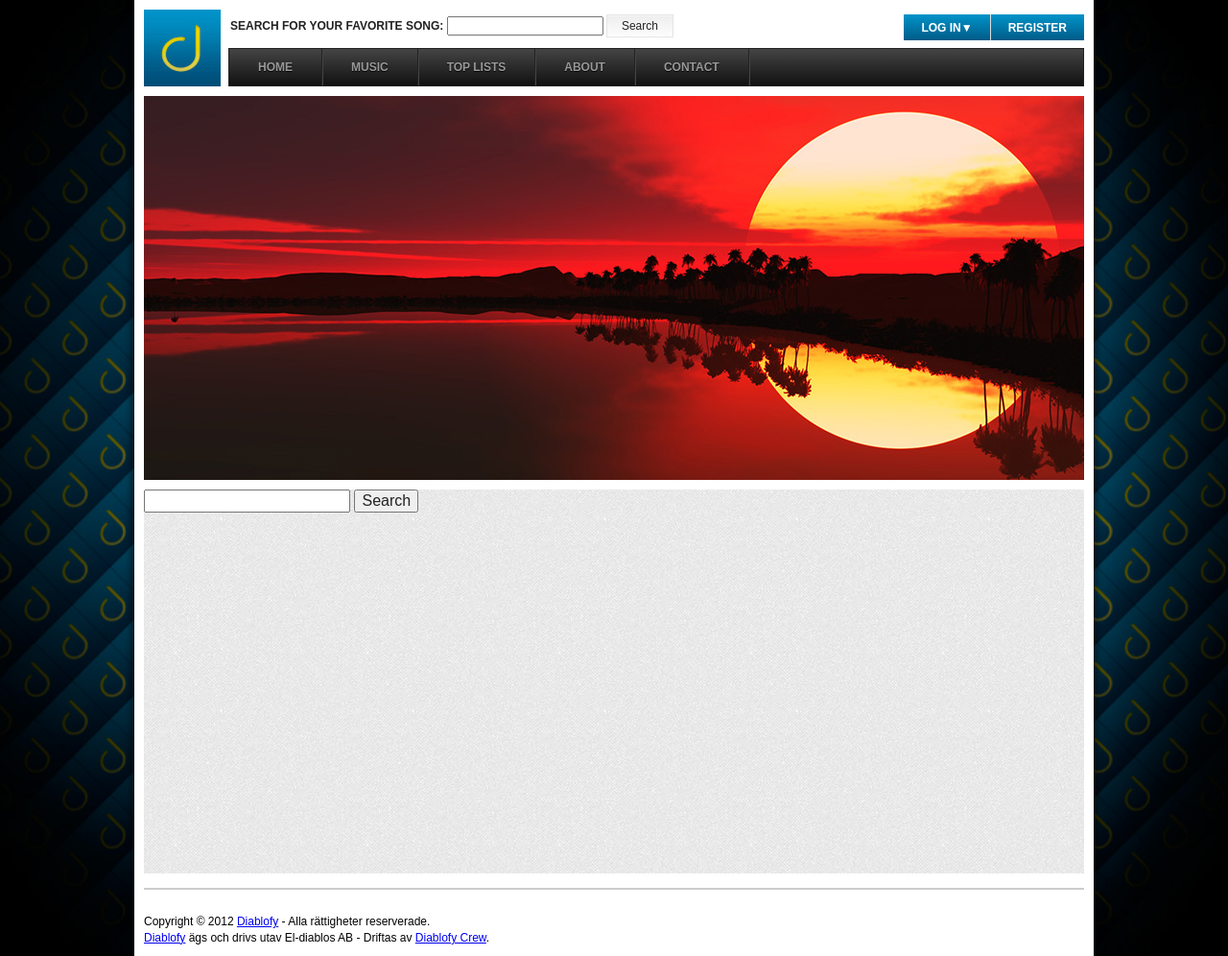
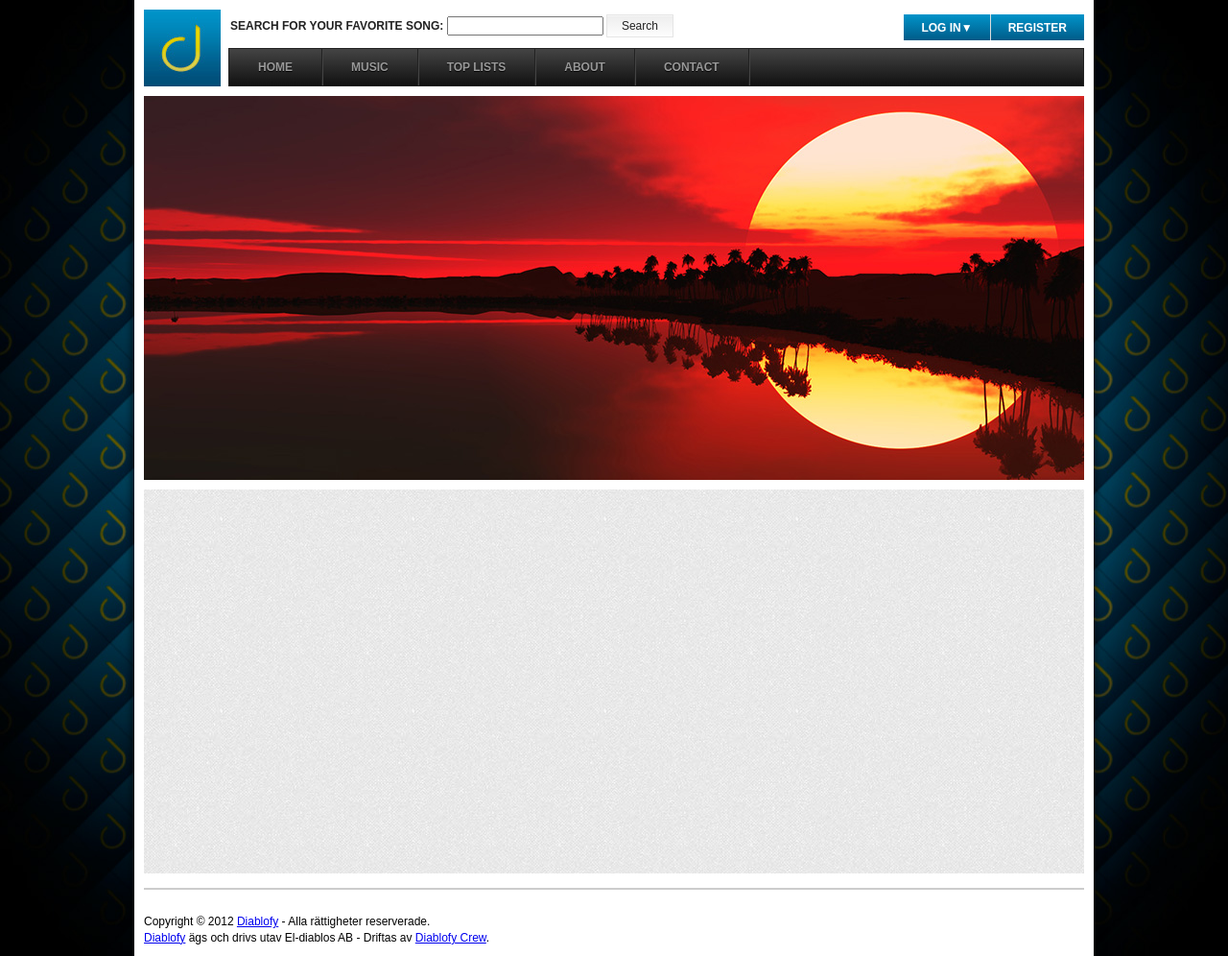
Before and after one commit to calvenstrand/El-diablos, a PHP site: page / in a window 1280 px wide. Shown: the whole page at 96% size. Run offline with PHP 8.4, Linux system fonts and the light colour scheme; some libraries are stand-ins or nearby versions.

Commit message:
Be gone foul search field!11!11!!!

```diff
--- a/index.php
+++ b/index.php
@@ -28,11 +28,7 @@ session_start();
             </div>
 
         	<div class="main-child">
-            	<form name="form" action="search.php" method="get">
-                    <input type="text" name="q" />
-                    <input type="submit" name="Submit" value="Search" />
-                </form>
-            </div>
+          </div>
 
         </div>
 
```
